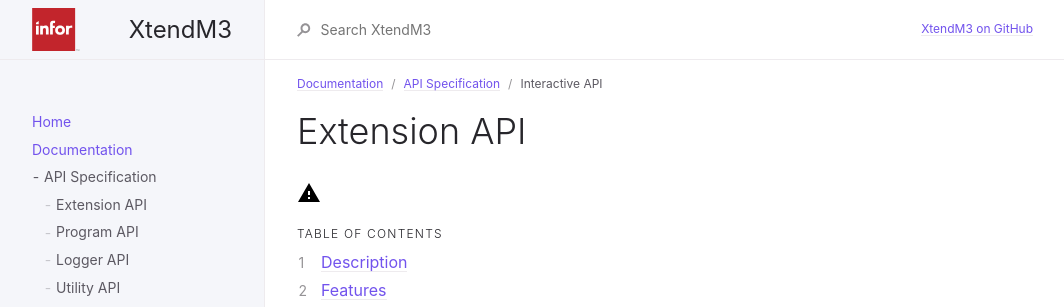
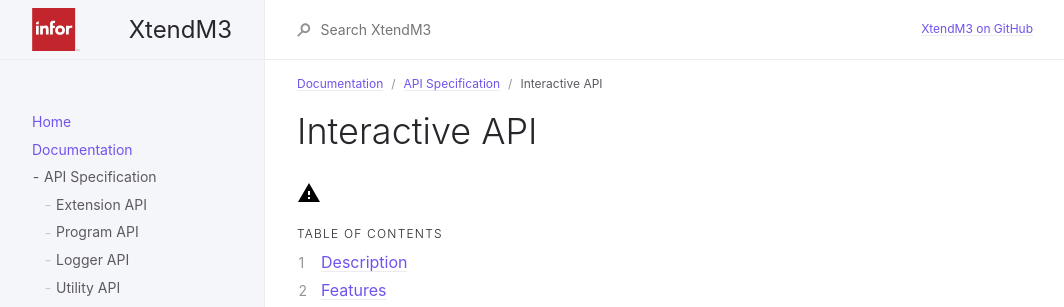
Before and after one commit to infor-cloud/xtendm3, a Jekyll site: the page built from docs/documentation/api-specification/interactive-api.md, in a window 1280 px wide. Shown: the top 307 px of the page, without its empty margins (107-1171 px from the left). Built offline with Jekyll 4.4.1, drawn with Linux system fonts in a browser that asks for light colours.

Commit message:
Interactive API title update

```diff
--- a/docs/documentation/api-specification/interactive-api.md
+++ b/docs/documentation/api-specification/interactive-api.md
@@ -6,7 +6,7 @@ grand_parent: Documentation
 nav_order: 10
 ---
 
-# Extension API
+# Interactive API
 {: .no_toc }
 ![](/assets/images/warning-24px.svg)
 ## Table of contents
```
